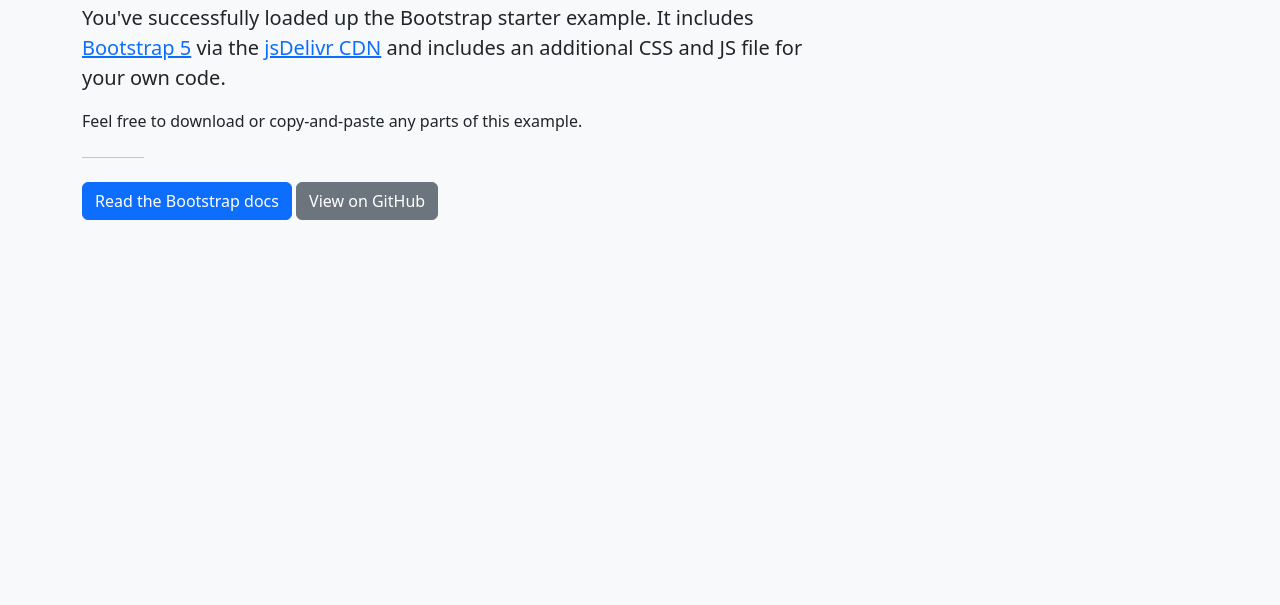
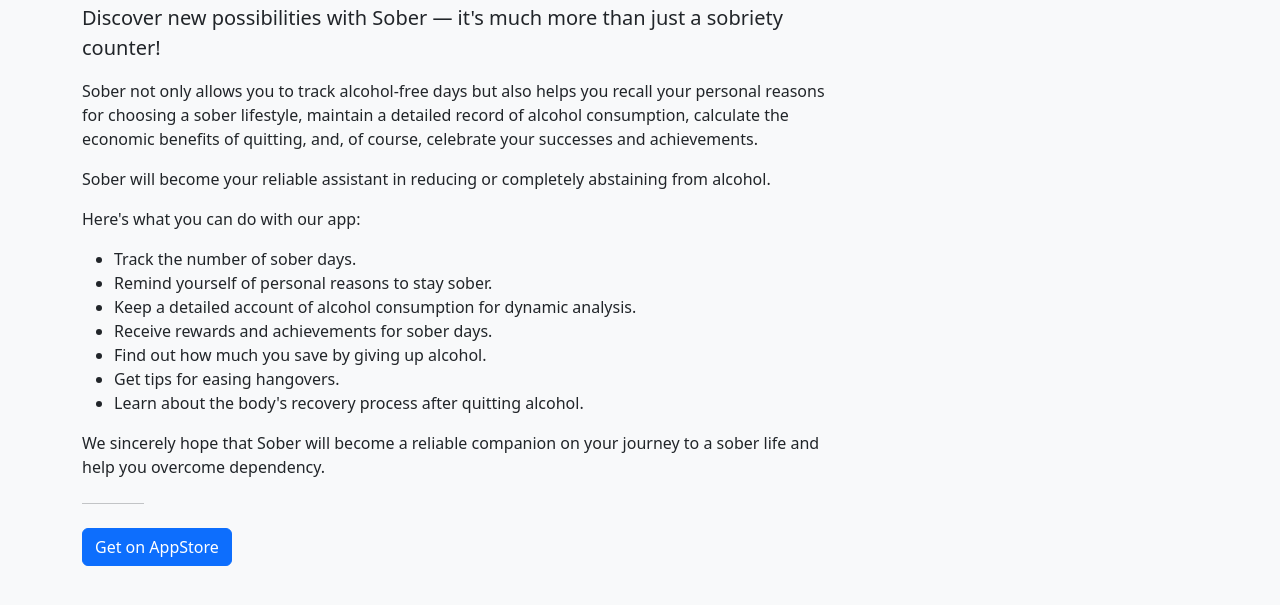
Before and after one commit to Sober-Inc/Sober-Inc.github.io, a plain HTML site: page index.html in a window 1280 px wide. Both pictures are taken after a click on the link "Home". Shown: the part 157-762 px from the top of the page. Drawn offline with nearby package versions, Linux system fonts and the light colour scheme.

Commit message:
add app description

```diff
--- a/css/main.css
+++ b/css/main.css
@@ -2,6 +2,6 @@
  * Custom CSS
  */
 
- :root {
-    --bs-body-bg: var(--bs-gray-100);
-  }
+:root {
+  --bs-body-bg: var(--bs-gray-100);
+}
--- a/index.html
+++ b/index.html
@@ -30,6 +30,7 @@
   <!-- Styles -->
   <link href="https://cdn.jsdelivr.net/npm/bootstrap@5.3.2/dist/css/bootstrap.min.css" rel="stylesheet"
     integrity="sha384-T3c6CoIi6uLrA9TneNEoa7RxnatzjcDSCmG1MXxSR1GAsXEV/Dwwykc2MPK8M2HN" crossorigin="anonymous">
+  <link rel="stylesheet" href="https://cdn.jsdelivr.net/npm/@fortawesome/fontawesome-free@6.4.2/css/fontawesome.min.css" integrity="sha384-BY+fdrpOd3gfeRvTSMT+VUZmA728cfF9Z2G42xpaRkUGu2i3DyzpTURDo5A6CaLK" crossorigin="anonymous">
   <link rel="stylesheet" href="./css/main.css" hreflang="en-us" />
 </head>
 
@@ -61,19 +62,39 @@
     <h1>Sober</h1>
     <div class="col-lg-8 px-0">
       <p class="fs-5">
-        You've successfully loaded up the Bootstrap starter example. It
-        includes <a href="https://getbootstrap.com/">Bootstrap 5</a> via the
-        <a href="https://www.jsdelivr.com/package/npm/bootstrap">jsDelivr CDN</a>
-        and includes an additional CSS and JS file for your own code.
+        Discover new possibilities with Sober — it's much more than just a sobriety counter!
       </p>
       <p>
-        Feel free to download or copy-and-paste any parts of this example.
+        Sober not only allows you to track alcohol-free days but also helps you recall your personal reasons for
+        choosing a sober lifestyle,
+        maintain a detailed record of alcohol consumption, calculate the economic benefits of quitting, and, of course,
+        celebrate your successes and achievements.
+      </p>
+
+      <p>
+        Sober will become your reliable assistant in reducing or completely abstaining from alcohol.
+      </p>
+
+      <p>Here's what you can do with our app:
+      <ul>
+        <li>Track the number of sober days.</li>
+        <li>Remind yourself of personal reasons to stay sober.</li>
+        <li>Keep a detailed account of alcohol consumption for dynamic analysis.</li>
+        <li>Receive rewards and achievements for sober days.</li>
+        <li>Find out how much you save by giving up alcohol.</li>
+        <li>Get tips for easing hangovers.</li>
+        <li>Learn about the body's recovery process after quitting alcohol.</li>
+      </ul>
+      </p>
+
+      <p>
+        We sincerely hope that Sober will become a reliable companion on your journey to a sober life and help you
+        overcome dependency.
       </p>
 
       <hr class="col-1 my-4" />
 
-      <a href="https://getbootstrap.com" class="btn btn-primary">Read the Bootstrap docs</a>
-      <a href="https://github.com/twbs/examples" class="btn btn-secondary">View on GitHub</a>
+      <a href="https://apps.apple.com/ru/app/sober-counter-of-dry-days/id1257556473?l=en-GB" class="btn btn-primary">Get on AppStore</a>
     </div>
   </div>
 
@@ -112,9 +133,21 @@
     $("#terms").hide();
 
     $('.menu a').on('click', function () {
-      var href = $(this).attr('href');
-      console.log(href);
-      switch ($(this).attr('href')) {
+      var tabId = $(this).attr('href');
+      // Change active flag
+      $('.menu a').removeClass('active');
+      $(this).addClass('active');
+      // console.log(tabId);
+      switchTap(tabId);
+    });
+
+    if(window.location.hash) {
+      switchTap(window.location.hash);
+    }
+
+    function switchTap(tabId) {
+      // Show/hide content
+      switch (tabId) {
         case "#":
           $("#home").show();
           $("#policy").hide();
@@ -131,7 +164,7 @@
           $("#terms").hide();
           break;
       }
-    });
+    }
   </script>
 
 </body>
```
Also changed, not shown: pages/privacy.html (deleted, +0 -63 lines).
